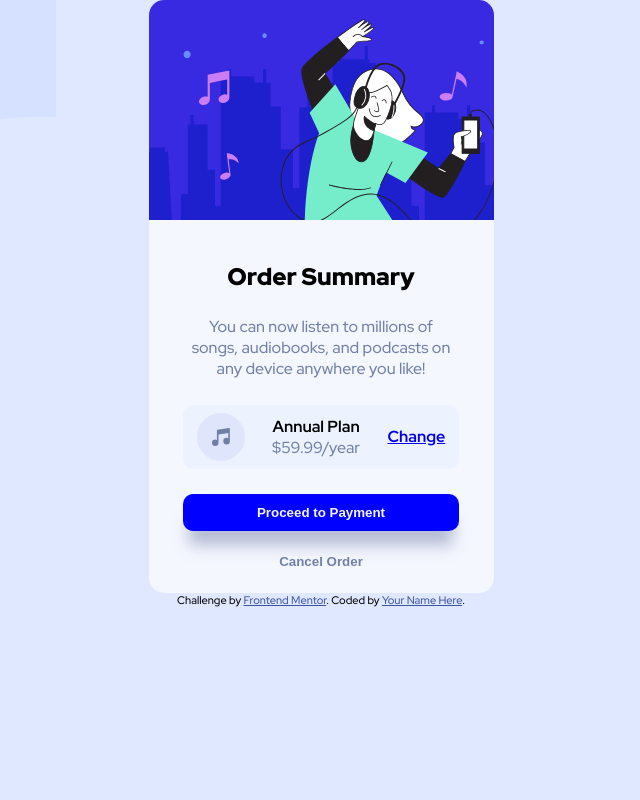
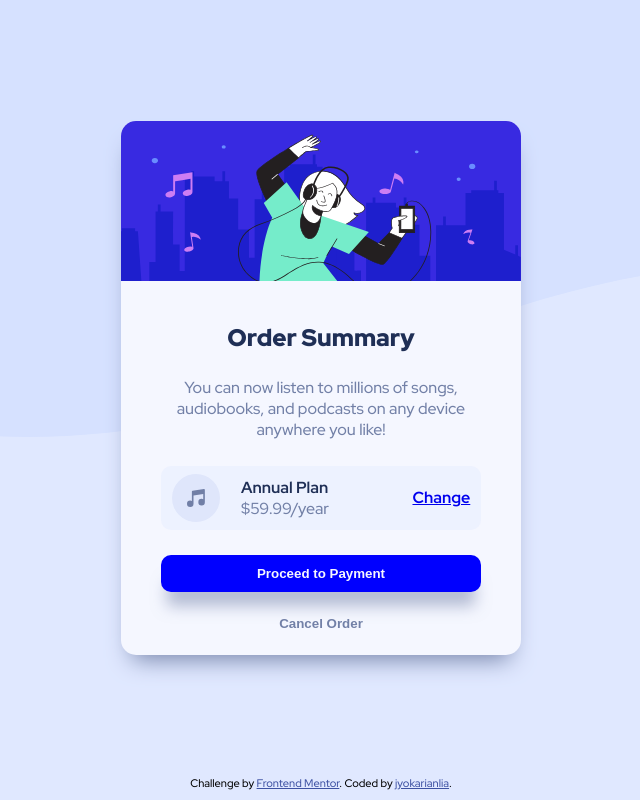
Before and after one commit to jyokarianlia/order_sumary, a plain HTML site: page index.html in a window 1280 px wide. Shown: the whole page, without its empty margins (319-959 px from the left). Drawn offline with Linux system fonts and the light colour scheme.

Commit message:
disenio desktop, hovers y sombras

```diff
--- a/css/index.scss
+++ b/css/index.scss
@@ -20,6 +20,26 @@ body{
     background-image: url("../images/pattern-background-mobile.svg");
     background-repeat: no-repeat;
     background-color: $PaleBlue;
+
+    @media (min-width: 576px) {
+        background-image: url("../images/pattern-background-desktop.svg");
+
+        .flex {
+            height: 97vh;
+            align-items: center;
+
+            main {
+                width: 400px;
+
+                .alerta {
+                    p {
+                        width: 150px;
+                        text-align: left;
+                    }
+                }
+            }
+        }
+    }
 }
 
 .flex {
@@ -28,15 +48,24 @@ body{
     width: 100vw;
 
     main {
-        width: 345px;
+        width: 335px;
         text-align: center;
         overflow: hidden;
         border-radius: 15px;
         background-color: $VeryPaleBlue;
+        margin-top: 4.5em;
+        margin-bottom: 4.5em;
+        box-shadow: 0px 15px 25px -11px $DesaturateBlue;
+
+        .img {
+            width: 100%;
+            height: 160px;
+        }
 
         h2 {
             padding: 1.5em 0 1em 0;
             font-weight: 900;
+            color: $DarkBlue;
         }
 
         .parrafo {
@@ -58,13 +87,18 @@ body{
                 color: $DesaturateBlue;
 
                 span {
-                    color: black;
+                    color: $DarkBlue;
                     font-weight: 700;
                 }
             }
 
             a {
                 font-weight: 700;
+
+                &:hover {
+                    color: $BrightBlue;
+                    font-weight: 900;
+                }
             }
         }
 
@@ -75,17 +109,29 @@ body{
             border: none;
             border-radius: 10px;
             font-weight: 700;
+            cursor: pointer;
         }
 
         .btnPago {
             background-color: Blue;
             color: $VeryPaleBlue;
             box-shadow: 0px 20px 15px -6px rgba($color: $DesaturateBlue, $alpha: .5);
+
+            &:hover {
+                background-color: $BrightBlue;
+                transition: background-color ease .3s;
+                font-weight: 900;
+            }
         }
 
         .btnCancelar {
             background-color: rgba($color: $PaleBlue, $alpha: 0);
             color: $DesaturateBlue;
+
+            &:hover {
+                color: $DarkBlue;
+                font-weight: 900;
+            }
         }
     }
 }
--- a/index.html
+++ b/index.html
@@ -18,7 +18,7 @@
 <body>
   <div class="flex">
     <main>
-      <img src="images/illustration-hero.svg" alt="ilistration-hero">
+      <img class="img" src="images/illustration-hero.svg" alt="ilistration-hero">
 
       <h2>Order Summary</h2>
 
@@ -43,7 +43,7 @@
 
   <div class="attribution">
     Challenge by <a href="https://www.frontendmentor.io?ref=challenge" target="_blank">Frontend Mentor</a>.
-    Coded by <a href="#">Your Name Here</a>.
+    Coded by <a href="https://github.com/jyokarianlia/order_sumary" target="_blank">jyokarianlia</a>.
   </div>
 </body>
 </html>
```
Also changed, not shown: css/index.css, 1 other file.
